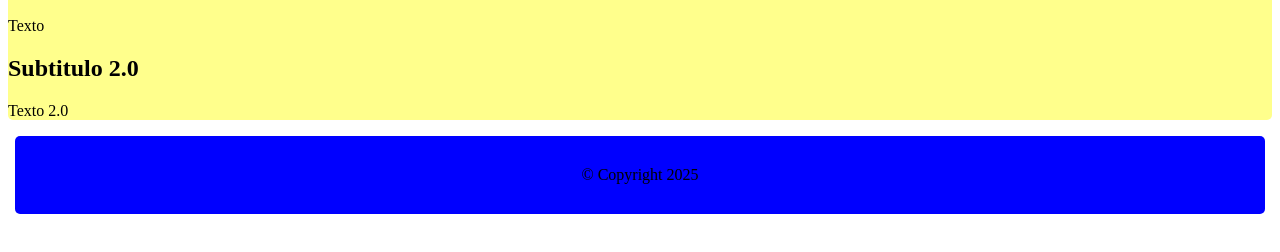
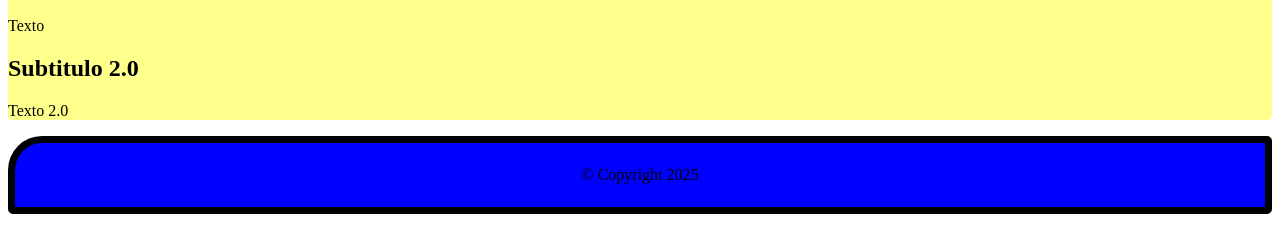
Before and after one commit to LipeRodri/nopainnogainfour, a plain HTML site: page index.html in a window 1280 px wide. Shown: the part 110-362 px from the top of the page. Drawn offline with Linux system fonts and the light colour scheme.

Commit message:
Update style.css

```diff
--- a/style.css
+++ b/style.css
@@ -20,7 +20,8 @@ footer{
 
 footer{
     text-align: center;
-    padding: 14px;
-    margin: 7px;
+    padding: 7px;
     background-color: blue;
+    border: 7px solid black;
+    border-top-left-radius: 34px;
 }
```
